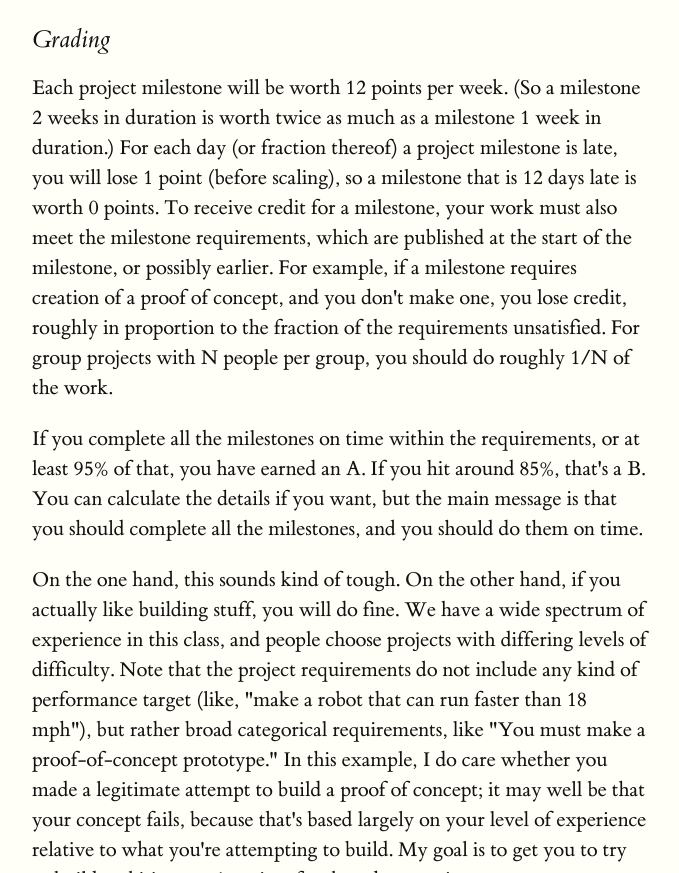
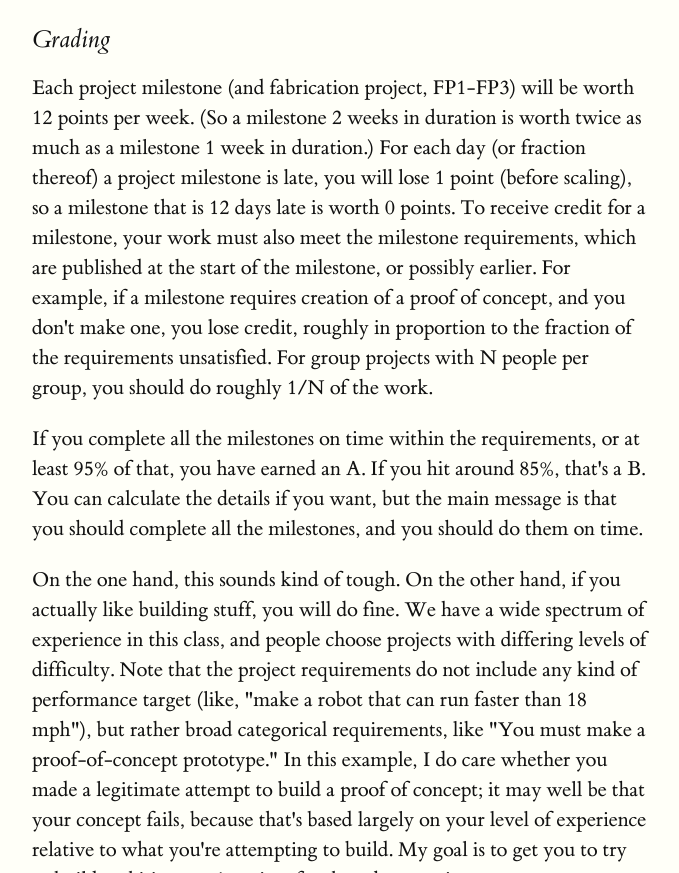
Before and after one commit to pingswept/make-something-real, a plain HTML site: page projects.html in a window 1280 px wide. Shown: the part 1652-2525 px from the top of the page, without its empty margins (128-807 px from the left). Drawn offline with Linux system fonts and the light colour scheme.

Commit message:
Update projects.html

```diff
--- a/projects.html
+++ b/projects.html
@@ -30,7 +30,7 @@
     <li>December ???, 4:30-6 PM: Joint ME 43 showcase, SEC atrium (0 weeks, 0 points)</li>
 </ul>
 <h3>Grading</h3>
-    <p>Each project milestone will be worth 12 points per week. (So a milestone 2 weeks in duration is worth twice as much as a milestone 1 week in duration.) For each day (or fraction thereof) a project milestone is late, you will lose 1 point (before scaling), so a milestone that is 12 days late is worth 0 points. To receive credit for a milestone, your work must also meet the milestone requirements, which are published at the start of the milestone, or possibly earlier. For example, if a milestone requires creation of a proof of concept, and you don't make one, you lose credit, roughly in proportion to the fraction of the requirements unsatisfied. For group projects with N people per group, you should do roughly 1/N of the work.</p>
+    <p>Each project milestone (and fabrication project, FP1-FP3) will be worth 12 points per week. (So a milestone 2 weeks in duration is worth twice as much as a milestone 1 week in duration.) For each day (or fraction thereof) a project milestone is late, you will lose 1 point (before scaling), so a milestone that is 12 days late is worth 0 points. To receive credit for a milestone, your work must also meet the milestone requirements, which are published at the start of the milestone, or possibly earlier. For example, if a milestone requires creation of a proof of concept, and you don't make one, you lose credit, roughly in proportion to the fraction of the requirements unsatisfied. For group projects with N people per group, you should do roughly 1/N of the work.</p>
     <p>If you complete all the milestones on time within the requirements, or at least 95% of that, you have earned an A. If you hit around 85%, that's a B. You can calculate the details if you want, but the main message is that you should complete all the milestones, and you should do them on time.</p>
     <p>On the one hand, this sounds kind of tough. On the other hand, if you actually like building stuff, you will do fine. We have a  wide spectrum of experience in this class, and people choose projects with differing levels of difficulty. Note that the project requirements do not include any kind of performance target (like, "make a robot that can run faster than 18 mph"), but rather broad categorical requirements, like "You must make a proof-of-concept prototype." In this example, I do care whether you made a legitimate attempt to build a proof of concept; it may well be that your concept fails, because that's based largely on your level of experience relative to what you're attempting to build. My goal is to get you to try to build ambitious projects in a few broad categories, not cross some arbitrary threshold that would be easy for some of you and intensely difficult for others.</p>
 <h3>Budget</h3>
```
